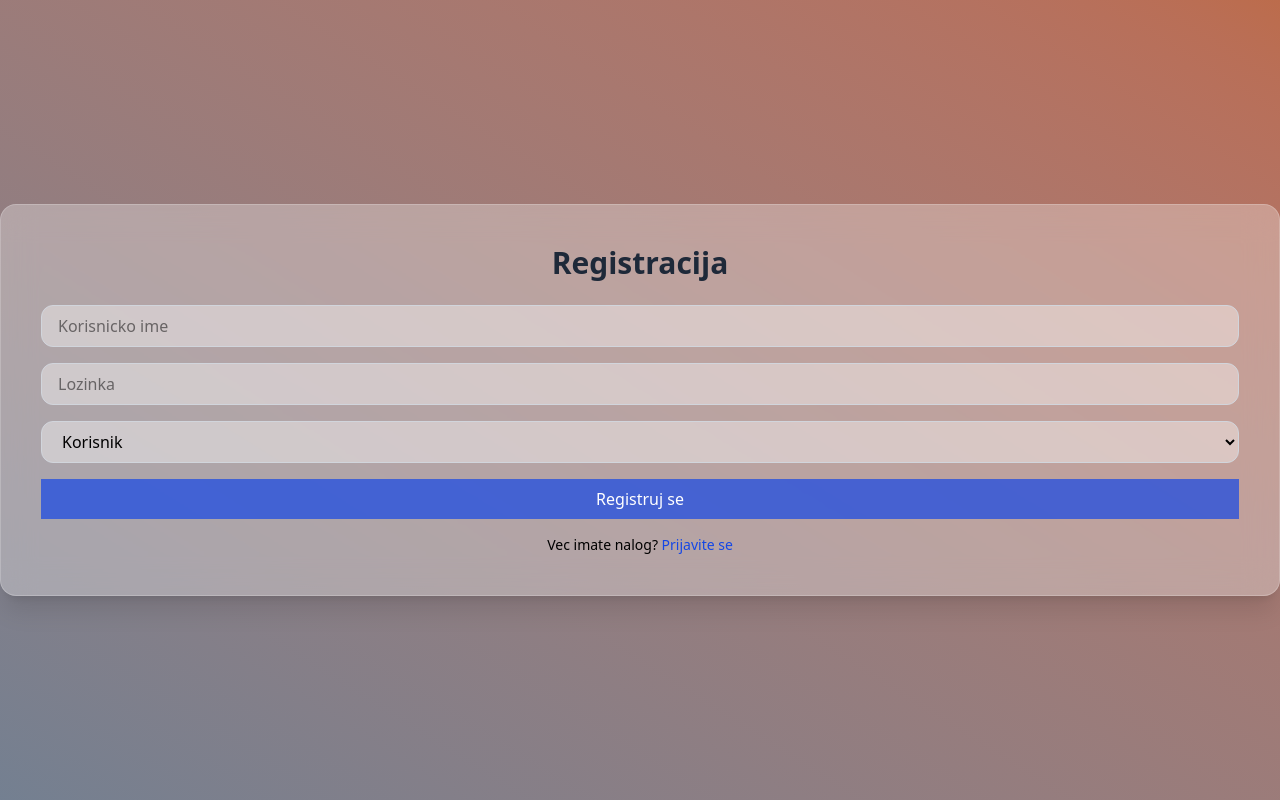
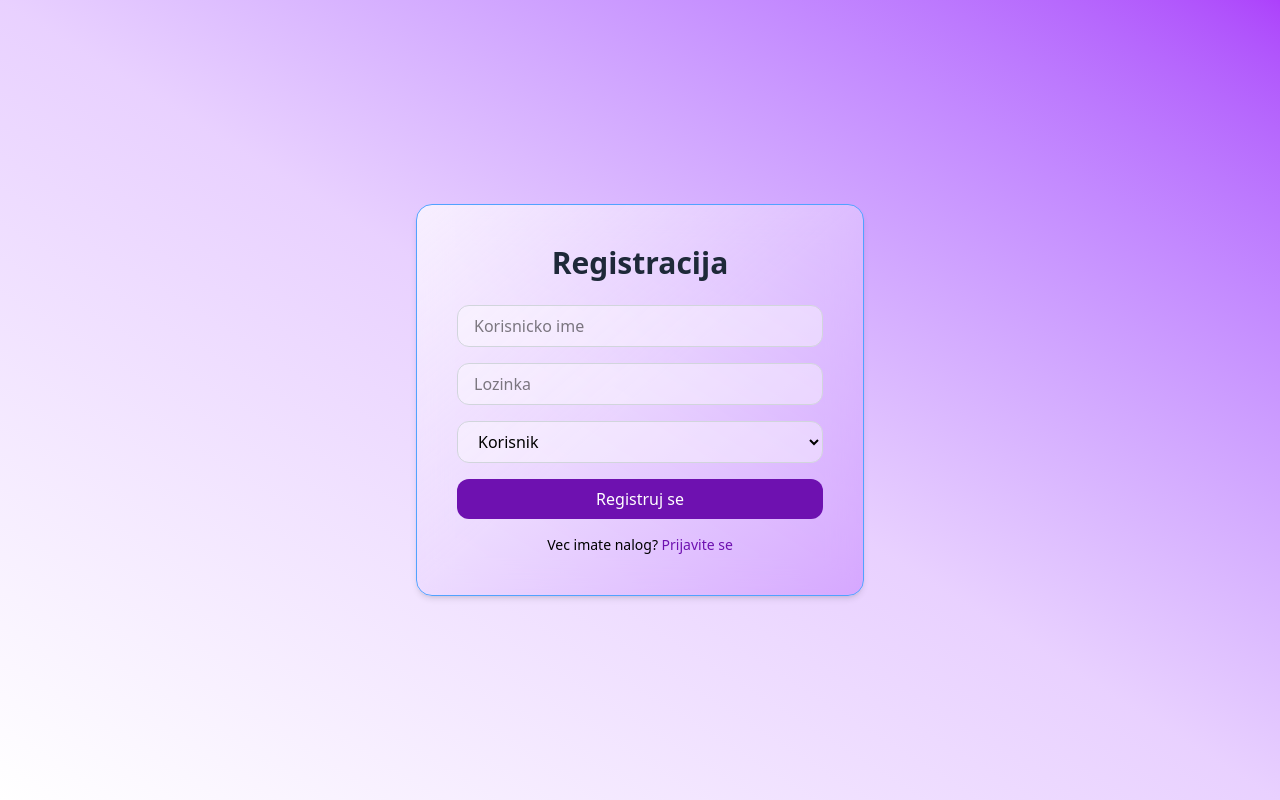
Before and after one commit to Katarina37/odp_E06_tim_14, a React (Vite) app in the folder client/: page /register in a window 1280 px wide. Built offline with nearby package versions, Linux system fonts and the light colour scheme.

Commit message:
uredjen front za prijavu i registraciju

```diff
--- a/client/src/components/autentifikacija/PrijavaForma.tsx
+++ b/client/src/components/autentifikacija/PrijavaForma.tsx
@@ -41,7 +41,7 @@ export function PrijavaForma({ authApi}: AuthFormProps){
     };
 
     return (
-        <div className="bg-white/30 backdrop-blur-lg shadow-md rounded-2xl p-10 w-full max-w-md border border-blue-400">
+        <div className="bg-gradient-to-br from-white/70 via-purple-200/50 to-purple-400/50 backdrop-blur-lg shadow-md rounded-2xl p-10 w-full max-w-md border border-blue-400">
             <h1 className="text-3xl font-bold text-center text-gray-800 mb-6">Prijava</h1>
             <form onSubmit={podnesiFormu} className="space-y-4">
                 <input
@@ -61,13 +61,13 @@ export function PrijavaForma({ authApi}: AuthFormProps){
                 {greska && <p className="text-md text-center text-red-700/80 font-medium"> {greska}</p>}
                 <button
                 type="submit"
-                className="w-full bg-blue-700/70 hover:bg-blue-700/90 text-white py-2 rounded-xl transition">
+                className="w-full bg-purple-800 hover:bg-purple-900 text-white py-2 rounded-xl transition-colors duration-300 cursor-pointer">
                     Prijavi se
                 </button>
             </form>
             <p className="text-center text-sm mt-4">
                 Nemate nalog? {" "}
-                <Link to="/register" className="text-blue-700 hover:underline">
+                <Link to="/register" className="text-purple-800 hover:text-purple-900 hover:underline transition-colors duration-300">
                 Registrujte se
                 </Link>
             </p>
--- a/client/src/components/autentifikacija/RegistracijaForma.tsx
+++ b/client/src/components/autentifikacija/RegistracijaForma.tsx
@@ -33,7 +33,7 @@ export function RegistracijaForma({ authApi } : AuthFormProps) {
     };
 
     return (
-        <div className="bg-white/30 backdrop-blur-lg shadow-xl rounded-2xl p-10 w-full max-q-md border border-white/20">
+        <div className="bg-gradient-to-br from-white/70 via-purple-200/50 to-purple-400/50 backdrop-blur-lg shadow-md rounded-2xl p-10 w-full max-w-md border border-blue-400">
             <h1 className="text-3xl font-bold text-center text-gray-800 mb-6">Registracija</h1>
             <form onSubmit={podnesiFormu} className="space-y-4">
                 <input
@@ -61,13 +61,13 @@ export function RegistracijaForma({ authApi } : AuthFormProps) {
                 {greska && <p className="text-md text-center text-red-700/80 font-medium">{greska}</p>}
                 <button
                 type="submit"
-                className="w-full bg-blue-700/70 hover:bg-blue-700/90 text-white py-2 rounded- xl transition">
+                className="w-full bg-purple-800 hover:bg-purple-900 text-white py-2 rounded-xl transition-colors duration-300 cursor-pointer">
                     Registruj se
                 </button>
             </form>
             <p className="text-center text-sm mt-4">
                 Vec imate nalog? {" "}
-                <Link to="/login" className="text-blue-700 hover-underline">
+                <Link to="/login" className="text-purple-800 hover:text-purple-900 hover:underline transition-colors duration-300">
                     Prijavite se
                 </Link>
             </p>
--- a/client/src/pages/auth/PrijavaStranica.tsx
+++ b/client/src/pages/auth/PrijavaStranica.tsx
@@ -18,9 +18,8 @@ export default function PrijavaStranica({ authApi} : LoginPageProps) {
     }, [isAuthenticated, navigate, user]);
 
     return (
-        <main className="min-h-screen bg-gradient-to-tr from-slate-600/75 to-orange-800/70 flex items-center justify-center">
+        <main className="min-h-screen bg-gradient-to-tr from-white/70 via-purple-300/60 to-purple-600/80 flex items-center justify-center">
             <PrijavaForma authApi={authApi} />
         </main>
-
     );
 }
--- a/client/src/pages/auth/RegistracijaStranica.tsx
+++ b/client/src/pages/auth/RegistracijaStranica.tsx
@@ -18,7 +18,7 @@ export default function RegistracijaStranica({ authApi }: RegistracijaPageProps)
     }, [isAuthenticated, navigate, user]);
 
     return (
-        <main className="min-h-screen bg-gradient-to-tr from-slate-600/75 to-orange-800/70 flex items-center justify-center">
+        <main className="min-h-screen bg-gradient-to-tr from-white/70 via-purple-300/60 to-purple-600/80 flex items-center justify-center">
             <RegistracijaForma authApi={authApi} />
         </main>
 
```
